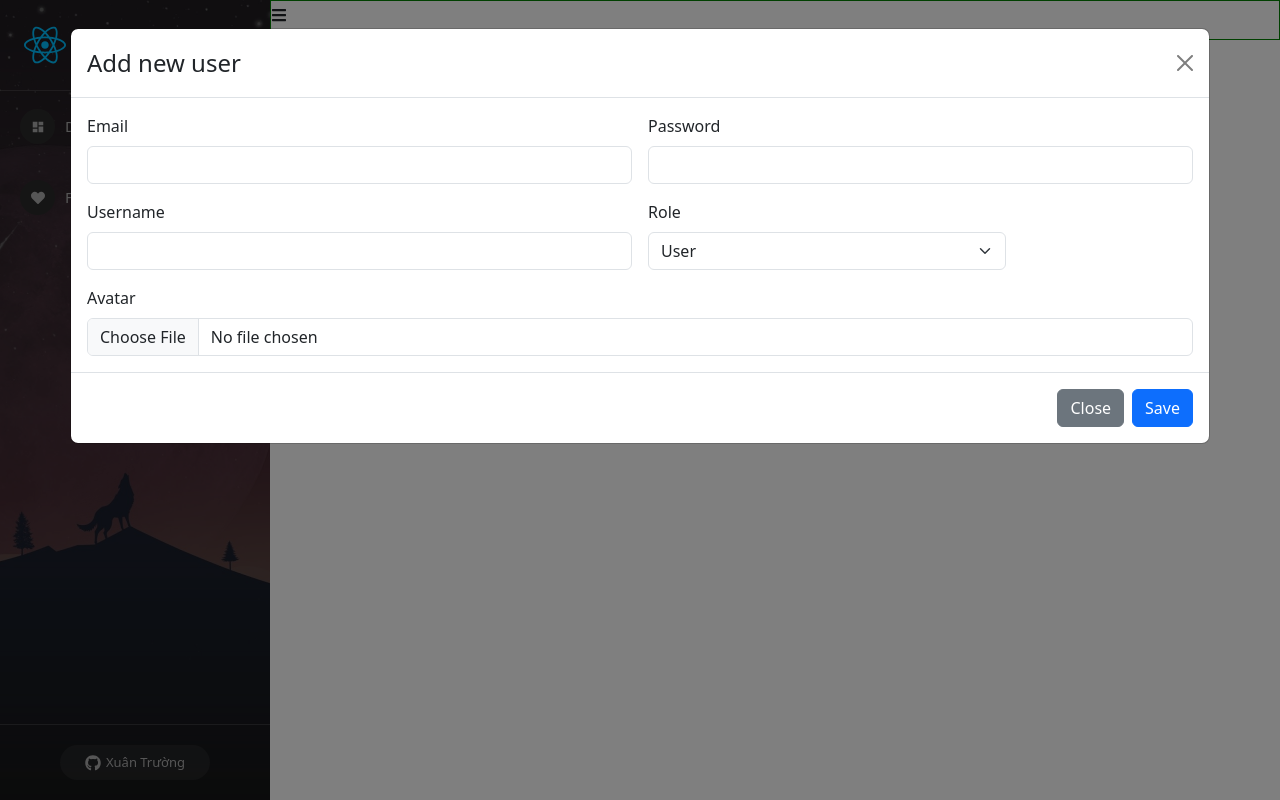
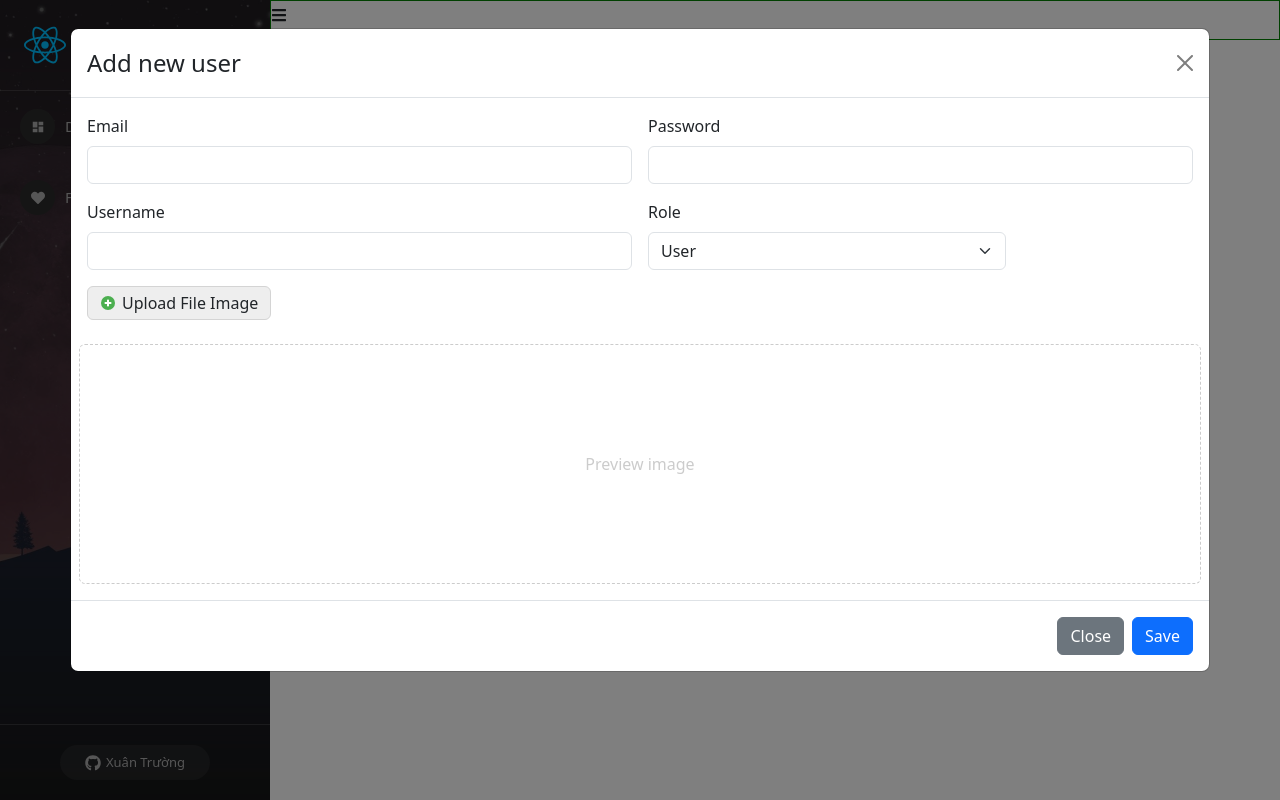
Before and after one commit to xuanTruongIT04/ReactJS_Beginer, a React (Create React App) app: page /admins/manage-users in a window 1280 px wide. Both pictures are taken after a click on the button "Launch demo modal". Built offline with nearby package versions, Linux system fonts and the light colour scheme.

Commit message:
use state with modal create user

```diff
--- a/src/components/Admin/Content/ManageUser.js
+++ b/src/components/Admin/Content/ManageUser.js
@@ -1,4 +1,5 @@
-import { ModalCreateUser } from "../../Modal/Modal";
+import { ModalCreateUser } from "../../Modal/ModalCreateUser";
+import "./ManageUser.scss";
 
 const ManageUser = (props) => {
   return (
--- /dev/null
+++ b/src/components/Admin/Content/ManageUser.scss
@@ -0,0 +1,35 @@
+.modal-create-user {
+  .label-upload-image {
+    display: flex;
+    align-items: center;
+    gap: 6px;
+    border: 1px solid #d4d4d4;
+    width: fit-content;
+    padding: 4px 12px;
+    border-radius: 6px;
+    background: #eeeeee;
+    cursor: pointer;
+    transition: all 0.16s ease-in-out;
+
+    &:hover {
+      background: #9c9c9c;
+      border: 1px solid #a8a8a8;
+      color: white;
+    }
+  }
+
+  .image-preview {
+    border: 1px dashed #ccc;
+    height: 240px;
+    border-radius: 6px;
+    display: flex;
+    justify-content: center;
+    align-items: center;
+    color: #ccc;
+  }
+
+  .image-preview img {
+    max-width: 100%;
+    max-height: 100%;
+  }
+}
--- a/src/components/Modal/Modal.js
+++ /dev/null
@@ -1,63 +0,0 @@
-import { useState } from "react";
-import Button from "react-bootstrap/Button";
-import Modal from "react-bootstrap/Modal";
-
-function ModalCreateUser() {
-  const [show, setShow] = useState(false);
-
-  const handleClose = () => setShow(false);
-  const handleShow = () => setShow(true);
-
-  return (
-    <>
-      <Button variant="primary" onClick={handleShow}>
-        Launch demo modal
-      </Button>
-
-      <Modal size="xl" backdrop="static" show={show} onHide={handleClose}>
-        <Modal.Header closeButton>
-          <Modal.Title>Add new user</Modal.Title>
-        </Modal.Header>
-        <Modal.Body>
-          <form className="row g-3">
-            <div className="col-md-6">
-              <label className="form-label">Email</label>
-              <input type="email" className="form-control" />
-            </div>
-            <div className="col-md-6">
-              <label className="form-label">Password</label>
-              <input type="password" className="form-control" />
-            </div>
-            <div className="col-md-6">
-              <label className="form-label">Username</label>
-              <input type="text" className="form-control" />
-            </div>
-            <div className="col-md-4">
-              <label className="form-label">Role</label>
-              <select className="form-select">
-                <option selected value="USER">
-                  User
-                </option>
-                <option value="ADMIN">Admin</option>
-              </select>
-            </div>
-            <div className="col-md-12">
-              <label className="form-label">Avatar</label>
-              <input type="file" className="form-control" />
-            </div>
-          </form>
-        </Modal.Body>
-        <Modal.Footer>
-          <Button variant="secondary" onClick={handleClose}>
-            Close
-          </Button>
-          <Button variant="primary" onClick={handleClose}>
-            Save
-          </Button>
-        </Modal.Footer>
-      </Modal>
-    </>
-  );
-}
-
-export { ModalCreateUser };
--- /dev/null
+++ b/src/components/Modal/ModalCreateUser.js
@@ -0,0 +1,127 @@
+import { useState } from "react";
+import Button from "react-bootstrap/Button";
+import Modal from "react-bootstrap/Modal";
+import { FcPlus } from "react-icons/fc";
+
+import "../Admin/Content/ManageUser.scss";
+
+function ModalCreateUser() {
+  const [show, setShow] = useState(false);
+
+  const handleClose = () => setShow(false);
+  const handleShow = () => setShow(true);
+
+  const handleUpdateImage = (event) => {
+    if (event?.target?.files?.[0]) {
+      let file = event.target.files[0];
+      let url = URL.createObjectURL(file);
+      setPreviewImage(url);
+      setImage(url);
+    } else {
+      // setPreviewImage(false)
+    }
+  };
+
+  const [email, setEmail] = useState("");
+  const [username, setUsername] = useState("");
+  const [password, setPassword] = useState("");
+  const [role, setRole] = useState("USER");
+  const [image, setImage] = useState("");
+  const [previewImage, setPreviewImage] = useState(false);
+
+  return (
+    <>
+      <Button variant="primary" onClick={handleShow}>
+        Launch demo modal
+      </Button>
+
+      <Modal
+        size="xl"
+        backdrop="static"
+        show={show}
+        onHide={handleClose}
+        className="modal-create-user"
+      >
+        <Modal.Header closeButton>
+          <Modal.Title>Add new user</Modal.Title>
+        </Modal.Header>
+        <Modal.Body>
+          <form className="row g-3">
+            <div className="col-md-6">
+              <label className="form-label">Email</label>
+              <input
+                type="email"
+                className="form-control"
+                value={email}
+                onChange={(event) => setEmail(event.target.value)}
+              />
+            </div>
+            <div className="col-md-6">
+              <label className="form-label">Password</label>
+              <input
+                type="password"
+                className="form-control"
+                value={password}
+                onChange={(event) => setPassword(event.target.value)}
+              />
+            </div>
+            <div className="col-md-6">
+              <label className="form-label">Username</label>
+              <input
+                type="text"
+                className="form-control"
+                value={username}
+                onChange={(event) => setUsername(event.target.value)}
+              />
+            </div>
+            <div className="col-md-4">
+              <label className="form-label">Role</label>
+              <select
+                className="form-select"
+                onChange={(event) => setRole(event.target.value)}
+                value={role}
+              >
+                <option selected value="USER">
+                  User
+                </option>
+                <option value="ADMIN">Admin</option>
+              </select>
+            </div>
+            <div className="col-md-12">
+              <label
+                className="form-label label-upload-image"
+                htmlFor="label-upload"
+              >
+                <FcPlus />
+                Upload File Image
+              </label>
+              <input
+                type="file"
+                hidden
+                id="label-upload"
+                onChange={(event) => handleUpdateImage(event)}
+              />
+            </div>
+            <div className="col-md-12 image-preview">
+              {previewImage ? (
+                <img src={previewImage} />
+              ) : (
+                <span>Preview image</span>
+              )}
+            </div>
+          </form>
+        </Modal.Body>
+        <Modal.Footer>
+          <Button variant="secondary" onClick={handleClose}>
+            Close
+          </Button>
+          <Button variant="primary" onClick={handleClose}>
+            Save
+          </Button>
+        </Modal.Footer>
+      </Modal>
+    </>
+  );
+}
+
+export { ModalCreateUser };
```
